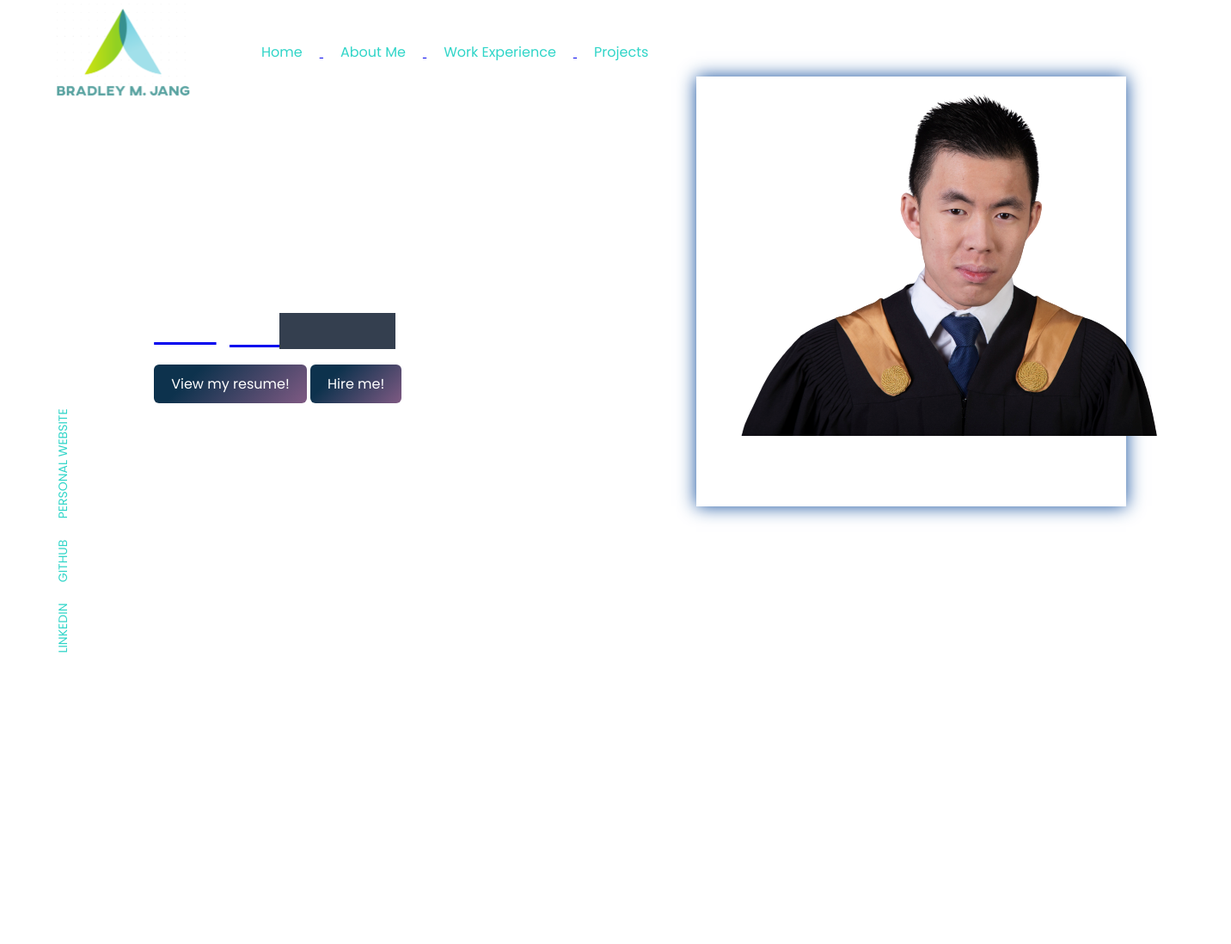
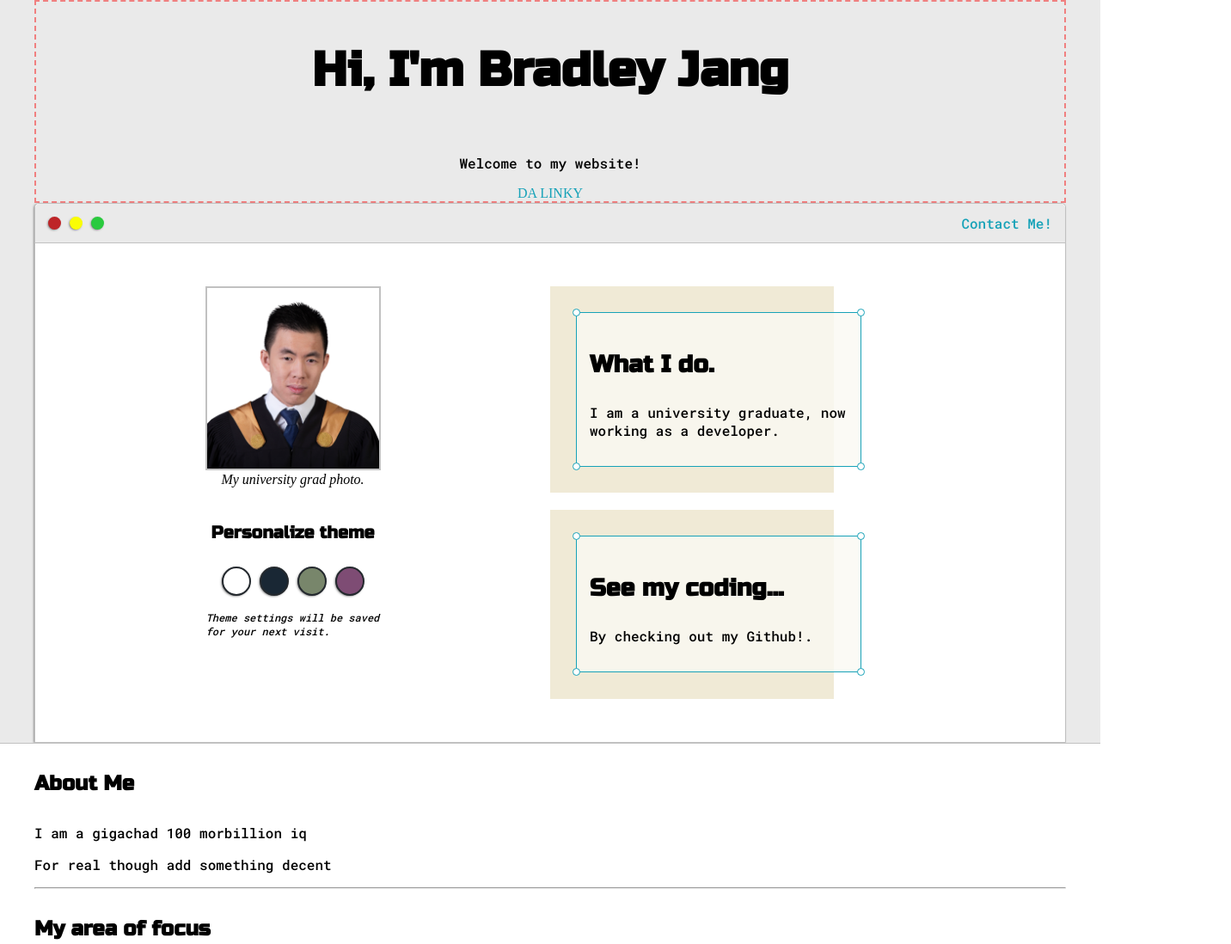
Before and after one commit to bradleymackenziejang/bradleymackenziejang.github.io, a plain HTML site: page index.html in a window 1280 px wide. Shown: the top 1098 px of the page at 86% size, 1432 px wide, since content can reach past the window. Before the commit the page ends 800 px from the top, so only its background shows below. Drawn offline with nearby package versions, Linux system fonts and the light colour scheme.

Commit message:
Add files via upload
Completely revamping website (in progress.)

```diff
--- /dev/null
+++ b/default.css
@@ -0,0 +1,360 @@
+:root{
+	/* variable declaration */
+	 --mainText:black;
+	 --secondaryText:#4b5156;
+	 --mainColor:#eaeaea;
+	 --secondaryColor:#fff;
+	 --borderColor:#c1c1c1;
+
+	 --themeDotBorder:#24292e;
+
+	 --previewBg:rgb(251, 249, 243, 0.8);
+	 --previewShadow:#f0ead6;
+
+
+
+}
+
+
+html, body{
+	padding: 0;
+	margin: 0;
+}
+
+h1, h2, h3, h4, h5, h6, strong{
+	color: var(--mainText);
+	font-family: 'Russo One', sans-serif;
+}
+
+p, li, span, label, input, textarea{
+	color: var(--mainText);
+	font-family: 'Roboto Mono', monospace;
+}
+
+a{
+	text-decoration: none;
+	color:#17a2b8
+}
+
+/* no bullets for list */
+ul{
+	list-style: none;
+}
+
+
+h1 { font-size: 56px;}
+h2 { font-size: 36px;}
+h3 { font-size: 28px;}
+h4 { font-size: 24px;}
+h5 { font-size: 20px;}
+h6 { font-size: 16px;}
+
+
+/* set visual attributes for given sections */
+.s1{
+	background-color: var(--mainColor);
+	border-bottom: 1px solid var(--borderColor);
+	overflow:auto;
+}
+
+.s2{
+	background-color: var(--secondaryColor);
+	border-bottom:1px solid var(--borderColor);
+	overflow:auto;
+}
+
+.main-container{
+	width: 1200px;
+	margin: 0 auto;
+}
+
+.greeting-wrapper{
+	display: grid;
+	text-align: center;
+	align-content: center;
+	border: 2px dashed lightcoral;
+	min-height: 10em;
+}
+
+.intro-wrapper{
+	background-color: var(--secondaryColor);
+	border: 1px solid var(--borderColor);
+	border-radius: 5px 5px 0 0;
+	-webkit-box-shadow: -1px 1px 3px -1px rgba(0,0,0,0.75);
+	-moz-box-shadow: -1px 1px 3px -1px rgba(0,0,0,0.75);
+	box-shadow: -1px 1px 3px -1px rgba(0,0,0,0.75);
+
+	display: grid;
+	grid-template-columns: 1fr 1fr;
+
+	/* Removing below code allows auto-adjustment of wrapper when adding large images, new text, etc
+	If we want wrapper to stay a static size we would keep the below code*/
+	/* grid-template-rows: 3em 30em; */
+
+
+	grid-template-areas:
+		/* double nav wrappers ensure the nav wrapper grip covers both halves of the grid */
+		'nav-wrapper nav-wrapper'
+		/* conversely the left column and write column will take up the bottoms halves of the grid */
+		'left-column right-column'
+	;
+
+
+}
+
+.nav-wrapper{
+	border-radius: 5px 5px 0 0;
+	grid-area: nav-wrapper;
+	border-bottom: 1px solid var(--borderColor);
+	/* bottom three lines of code align dots-wrapper and navigation so they are on left and right*/
+	/* and centred vertically */
+	display: flex;
+	justify-content: space-between;
+	align-items: center;
+	background-color: var(--mainColor);
+}
+
+#navigation{
+	margin:0;
+	padding: 10px;
+}
+
+#navigation li{
+	display: inline-block;
+	margin-right: 5px;
+	margin-left: 5px;
+}
+
+/* align dots horizontally and "indent" them slightly */
+.dots-wrapper{
+	display: flex;
+	padding: 10px;
+}
+
+#dot-1{
+	background-color: #Be2528;
+}
+
+#dot-2{
+	background-color: #Fafd03;
+}
+
+#dot-3{
+	background-color: #2ACA3E;
+}
+
+
+
+/* set basic attributes for dot */
+.browser-dot{
+	/* default colour black, but will change in other CSS  */
+	background-color: black;
+	height: 15px;
+	width: 15px;
+	border-radius: 50%;
+	margin: 5px;
+
+	-webkit-box-shadow: -1px 1px 3px -1px rgba(0,0,0,0.75);
+	-moz-box-shadow: -1px 1px 3px -1px rgba(0,0,0,0.75);
+}
+
+
+.left-column{
+	padding-top: 50px;
+	padding-bottom: 50px;
+	grid-area: left-column;
+
+}
+
+#pfp{
+	display: block;
+	margin: 0 auto;
+	height: 200px;
+	width: 200px;
+	object-fit: cover;
+	border: 2px solid var(--borderColor);
+	padding-top: 10px;
+
+}
+
+#theme-options-wrapper{
+	display: flex;
+	justify-content: center;
+}
+
+#settings-note{
+	display: flex;
+	justify-content: center;
+	font-size: 12px;
+	font-style: italic;
+}
+
+
+
+.theme-dot{
+	height: 30px;
+	width: 30px;
+	/* ensures round circle */
+	border-radius: 50%;
+	/* margin adds vertical spacing between dots */
+	margin: 5px;
+	border: 2px solid var(--themeDotBorder);
+
+	-webkit-box-shadow: -1px 1px 3px -1px rgba(0,0,0,0.75);
+	-moz-box-shadow: -1px 1px 3px -1px rgba(0,0,0,0.75);
+
+	cursor: pointer;
+}
+
+.theme-dot:hover{
+	border-width: 5px;
+}
+
+figcaption {
+  display: block;
+  /* background-color: black; */
+  color: black;
+  font-style: italic;
+  padding: 2px;
+  text-align: center;
+  /* spacing between the caption and the theme buttons */
+  padding-bottom: 20px;
+}
+
+#light-mode{
+	background-color: #fff;
+}
+
+#blue-mode{
+	background-color: #192734;
+}
+
+#green-mode{
+	background-color: #78866b;
+}
+
+#purple-mode{
+	background-color: #7E4C74;
+}
+
+
+.right-column{
+	padding-top: 50px;
+	padding-bottom: 50px;
+	grid-area: right-column;
+	display: grid;
+	align-content: center;
+
+}
+
+#preview-shadow{
+	background-color: var(--previewShadow);
+	width: 300px;
+	height: 210px;
+	padding-left: 30px;
+	padding-top: 30px;
+	margin-bottom: 20px;
+	/* padding-bottom: 30px;  */
+
+}
+
+#preview{
+	width: 300px;
+	border: 1.5px solid #17a2b8;
+	padding: 15px;
+	background-color: var(--previewBg);
+	position: relative;
+
+
+}
+
+#preview-shadow2{
+	background-color: var(--previewShadow);
+	width: 300px;
+	height: 190px;
+	padding-left: 30px;
+	padding-top: 30px;
+}
+
+#preview2{
+	width: 300px;
+	border: 1.5px solid #17a2b8;
+	padding: 15px;
+	background-color: var(--previewBg);
+	position: relative;
+
+}
+
+.corner{
+	width: 7px;
+	height: 7px;
+	border-radius: 50px;
+	border:1.5px solid #17a2b8;
+	background-color: #fff;
+	position: absolute;
+
+
+}
+
+#corner-tl{
+	top: -5px;
+	left: -5px;
+}
+
+#corner-tr{
+	top: -5px;
+	right: -5px;
+}
+
+#corner-br{
+	bottom: -5px;
+	right: -5px;
+}
+
+#corner-bl{
+	bottom: -5px;
+	left: -5px;
+}
+
+
+
+
+@media screen and (max-width: 1200px){
+	.main-container{
+		width: 95%;
+	}
+}
+
+@media screen and (max-width: 800px){
+	.intro-wrapper{
+
+		grid-template-columns: 1fr;
+
+		/* Removing below code allows auto-adjustment of wrapper when adding large images, new text, etc
+		If we want wrapper to stay a static size we would keep the below code*/
+		/* grid-template-rows: 3em 30em; */
+
+
+		grid-template-areas:
+			/* double nav wrappers ensure the nav wrapper grip covers both halves of the grid */
+			'nav-wrapper'
+			/* conversely the left column and write column will take up the bottoms halves of the grid */
+			'left-column'
+			'right-column'
+		;
+
+
+	}
+
+	.right-column{
+		justify-content: center;
+	}
+}
+
+/* Notes
+- Mess around with box shadow (spacing between sections needed?)
+- Used CSS shadow generator
+- Used Google Fonts
+- Change
+
+*/
--- a/index.html
+++ b/index.html
@@ -1,71 +1,157 @@
+<!DOCTYPE HTML>
 <html>
 <head>
-	<title>Website Design Test</title>
-	<link rel="stylesheet" href="style.css">
-	<script src="https://ajax.googleapis.com/ajax/libs/jquery/3.5.1/jquery.min.js"></script>
-	<script src="script.js"></script>
+	<title>Bradley Jang</title>
+	<meta name="viewport" content="width=device-width,
+	initial-scale=1, maximum-scale=1, minimum-scale=1"/>
+	<link rel="stylesheet" type="text/css" href="default.css">
+
+	<link href="https://fonts.googleapis.com/css2?family=Russo+One&display=swap" rel="stylesheet">
+
+	<link href="https://fonts.googleapis.com/css2?family=Roboto+Mono:wght@500&family=Russo+One&display=swap" rel="stylesheet">
 
 
-</head>
 <body>
-	<div class="container">
-		<div class="navbar">
-			<img src="images/test.png" class="logo">
-			<nav>
-				<ul>
-					<li><a href="index.html">Home</li>
-					<li><a href="inprogress.html">About Me</li>
-					<li><a href="inprogress.html">Work Experience</li>
-					<li><a href="inprogress.html">Projects</li>
+	<section class="s1">
+		<div class="main-container">
+			<div class = "greeting-wrapper">
+				<h1>Hi, I'm Bradley Jang</h1>
+				<p>Welcome to my website!</p>
+				<a href="#">DA LINKY</a>
+			</div>
+
+			<div class = "intro-wrapper">
+				<div class = "nav-wrapper">
+					<div class="dots-wrapper">
+
+						<!-- same class but different ids we have uniform dimensions but different colours -->
+						<div id="dot-1" class="browser-dot"></div>
+						<div id="dot-2" class="browser-dot"></div>
+						<div id="dot-3" class="browser-dot"></div>
 
 
-				</ul>
-			</nav>
 
-			<!-- <img src="images/cart.png" class="cart"> -->
-		</div>
+					</div>
+
+					<ul id="navigation">
+						<li><a href="BradleyJangResume.pdf">Contact Me!</a></li>
+					</ul>
 
 
-		<div class="content">
-			<h1>Hi! I'm Bradley.</h1>
-			<div class="wrapper">
-				<div class="static-txt">I'm a</div>
-				<ul class="dynamic-txts">
-					<li><span>Developer</span></li>
-					<li><span>Graduate</span></li>
-					<li><span>Programmer</span></li>
-					<li><span>Freelancer</span></li>
-				</ul>
+				</div>
+
+				<div class = "left-column">
+					<img id="pfp" src="images/slideshow0.png" width="400" height="300">
+					<figcaption>My university grad photo.</figcaption>
+
+					<h5 style="text-align: center; line-height: 0;">Personalize theme</h5>
+
+					<div id="theme-options-wrapper">
+						<div id="light-mode" class="theme-dot"></div>
+						<div id="blue-mode" class="theme-dot"></div>
+						<div id="green-mode" class="theme-dot"></div>
+						<div id="purple-mode" class="theme-dot"></div>
+
+					</div>
+
+					<p id="settings-note">Theme settings will be saved <br>for your next visit.</p>
+
+				</div>
+
+				<div class = "right-column">
+
+					<div id="preview-shadow">
+						<div id="preview">
+							<div id="corner-tl" class="corner"></div>
+							<div id="corner-tr" class="corner"></div>
+							<h3>What I do.</h3>
+							<p>I am a university graduate, now working as a developer.</p>
+							<div id="corner-br" class="corner"></div>
+							<div id="corner-bl" class="corner"></div>
+						</div>
+					</div>
+
+
+
+					<div id="preview-shadow2">
+						<div id="preview2">
+							<div id="corner-tl" class="corner"></div>
+							<div id="corner-tr" class="corner"></div>
+							<h3>See my coding...</h3>
+							<p>By checking out my Github!.</p>
+							<div id="corner-br" class="corner"></div>
+							<div id="corner-bl" class="corner"></div>
+						</div>
+					</div>
+				</div>
 			</div>
-			<a href="BradleyJangResume.pdf" target="_blank" class="btn">View my resume!</a>
-			<a href="mailto:bradley.m.jang@gmail.com" target="_blank" class="cart">Hire me!</a>
+
 		</div>
+	</section>
 
-		<!-- <img src="images/me.png" class="feature-img"> -->
 
-		<div id="slideshow">
 
-			<div>
-				<img src="images/slideshow0.png">
+
+	<section class="s2">
+		<div class="main-container">
+			<div class="about-wrapper">
+				<div class="about-me">
+					<h4>About Me</h4>
+					<p>I am a gigachad 100 morbillion iq</p>
+					<p>For real though add something decent</p>
+				</div>
+
+				<hr>
+
+				<h4>My area of focus</h4>
+
+				<p>To be honest, I'm at a trajectory in my career where I'm deciding on my focus. Front end?
+				Back end? I'm still thinking all that through. What I do know is that I'd like a career that can facilitate lifelong growth and learning.</p>
+
+				<p>While I don't have an area of focus yet, I have worked with a myriad of technologies. Some of the more notable ones are listed below.
+				I've also provided a link to my resume; feel free to take a copy: <a href="BradleyJangResume.pdf" target="_blank">View my resume!</a></p>
+
+				<div id="skills">
+					<ul>
+						<li>Python</li>
+						<li>Javascript</li>
+						<li>HTML/CSS</li>
+					</ul>
+
+					<ul>
+						<li></li>
+						<li></li>
+						<li></li>
+
+
+					</ul>
+
+
+				</div>
+
+				<div class="social-links"></div>
+
+
+
+
 			</div>
-			<div>
-				<img src="images/slideshow1.png">
-			</div>
-			<div>
-				<img src="images/slideshow2.png">
-			</div>
-			<div>
-				<img src="images/slideshow3.png">
-			</div>
+
 		</div>
+	</section>
 
-		<div class="social-links">
-			<a href="">LINKEDIN</a>
-			<a href="">GITHUB</a>
-			<a href="">PERSONAL WEBSITE</a>
+	<section class="s1">
+		<div class="main-container">
+			Portfolio
 		</div>
-	</div>
+	</section>
+
+	<section class="s2">
+		<div class="main-container">
+			Contact Me
+		</div>
+	</section>
+
 </body>
 
-
+</head>
 </html>
```
Also changed, not shown: 1 other file.
